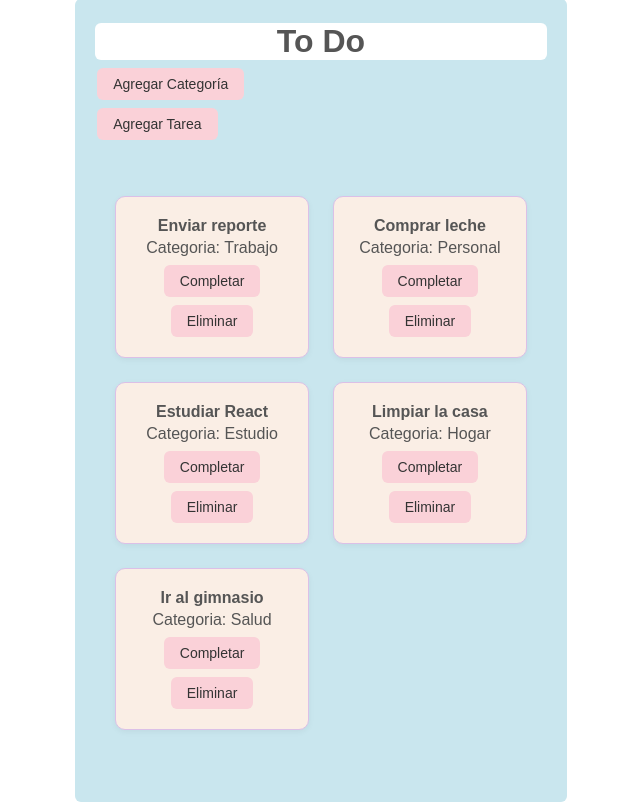
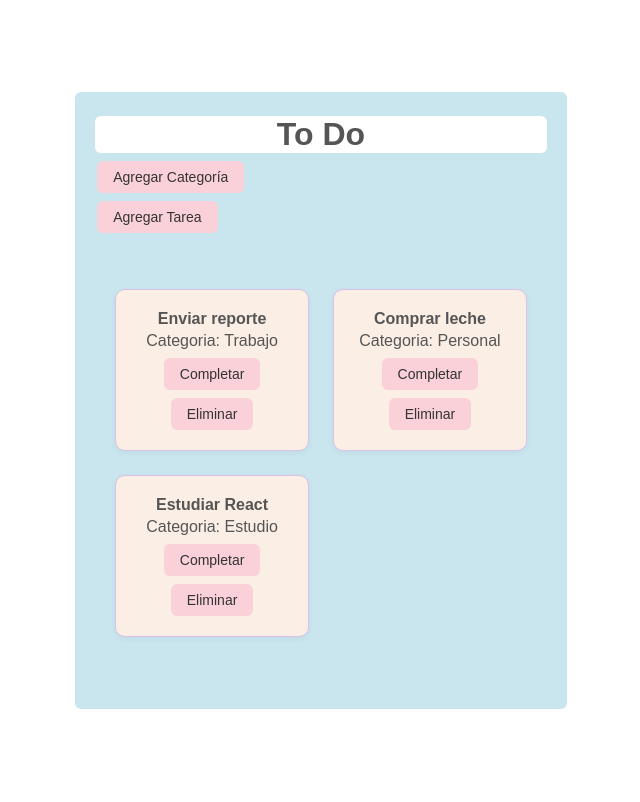
Before and after one commit to Pun-Yei/ProgramacionWeb, a React (Vite) app: page / in a window 1280 px wide. Shown: the whole page, without its empty margins (319-959 px from the left). Built offline with nearby package versions, Linux system fonts and the light colour scheme.

Commit message:
feat: initialize with 3 default tasks

```diff
--- a/src/App.jsx
+++ b/src/App.jsx
@@ -27,14 +27,12 @@ function App() {
   // --- Inicializar tareas ---
   const tareasIniciales = obtenerTareasDesdeLocalStorage();
   const [tareas, setTareas] = useState(() => {
-    if (tareasIniciales.length > 0) return tareasIniciales;
+    if (tareasIniciales.length < 0) return tareasIniciales;
 
     const lista = [
       new Tarea("Enviar reporte", categorias[0], false),
       new Tarea("Comprar leche", categorias[1], false),
       new Tarea("Estudiar React", categorias[2], false),
-      new Tarea("Limpiar la casa", categorias[3], false),
-      new Tarea("Ir al gimnasio", categorias[4], false)
     ];
 
     lista.forEach((t, i) => t.id = i + 101); // IDs únicos
```
